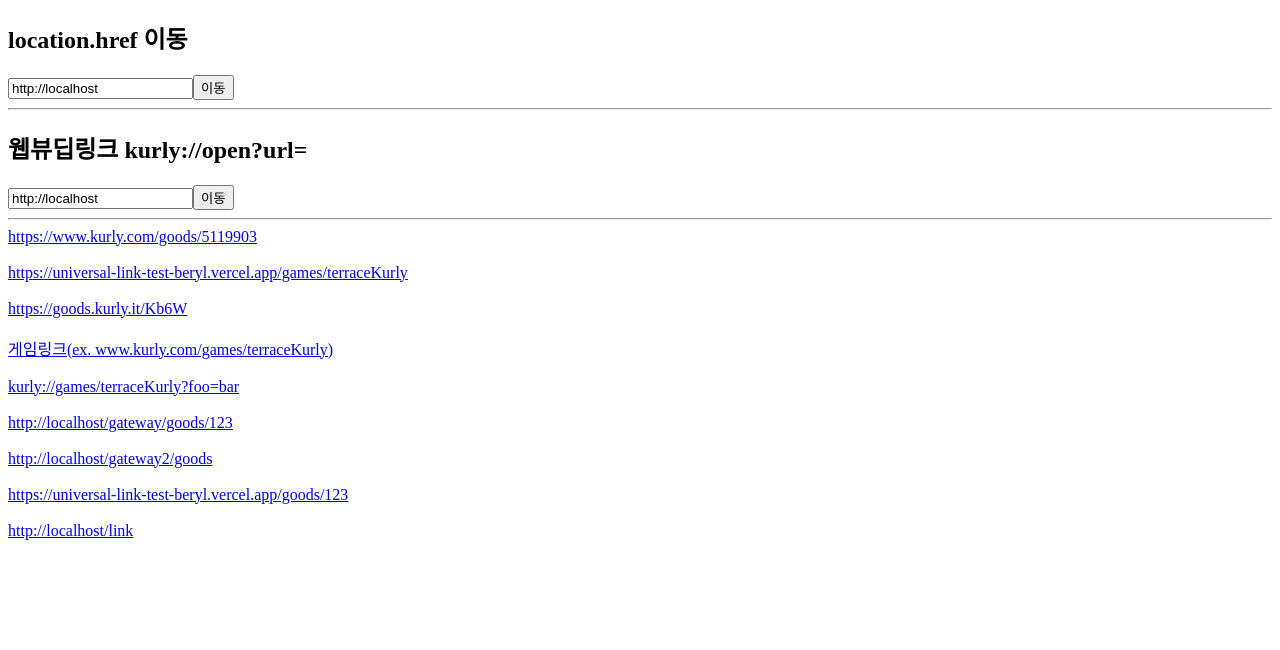
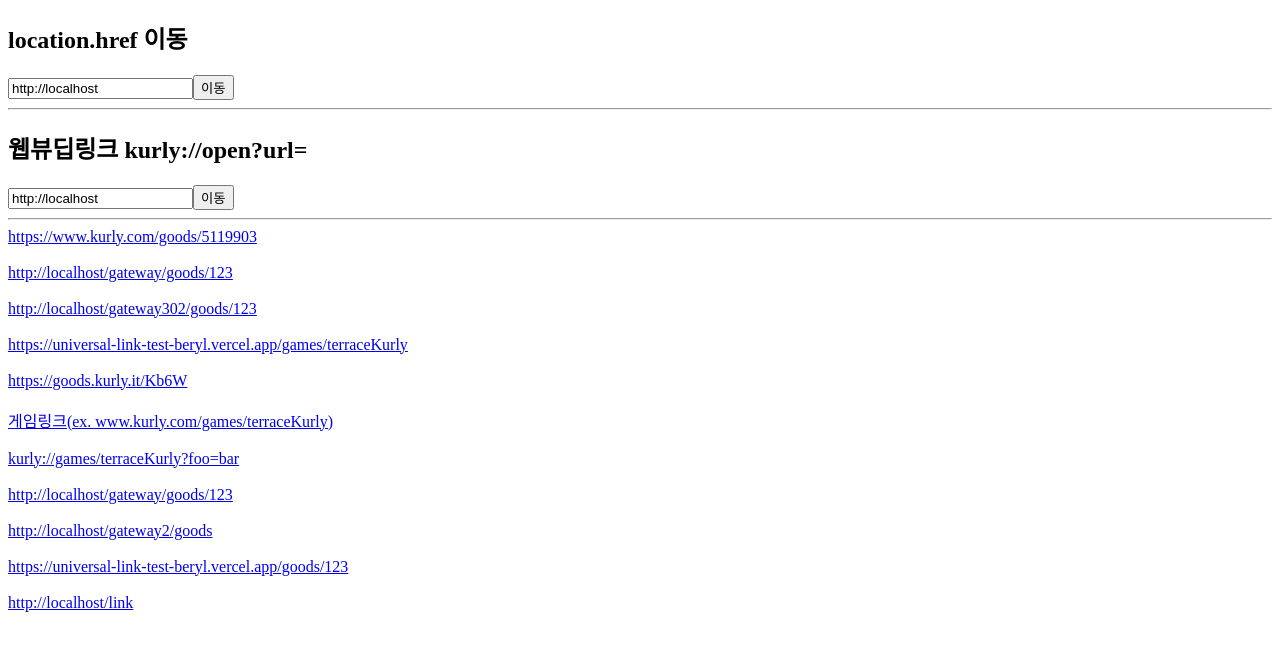
Before and after one commit to gumab/test-app-next, a Next.js app: page / in a window 1280 px wide. Shown: the top 650 px of the page. Built offline with nearby package versions, Linux system fonts and the light colour scheme.

Commit message:
컬리로 이동 테스트

```diff
--- a/pages/index.tsx
+++ b/pages/index.tsx
@@ -45,6 +45,12 @@
                 <a href="https://www.kurly.com/goods/5119903">https://www.kurly.com/goods/5119903</a>
                 <br />
                 <br />
+                <a href={currentHost+'/gateway/goods/123'}>{currentHost+'/gateway/goods/123'}</a>
+                <br />
+                <br />
+                <a href={currentHost+'/gateway302/goods/123'}>{currentHost+'/gateway302/goods/123'}</a>
+                <br />
+                <br />
                 <a href="https://universal-link-test-beryl.vercel.app/games/terraceKurly">https://universal-link-test-beryl.vercel.app/games/terraceKurly</a>
                 <br />
                 <br />
```
